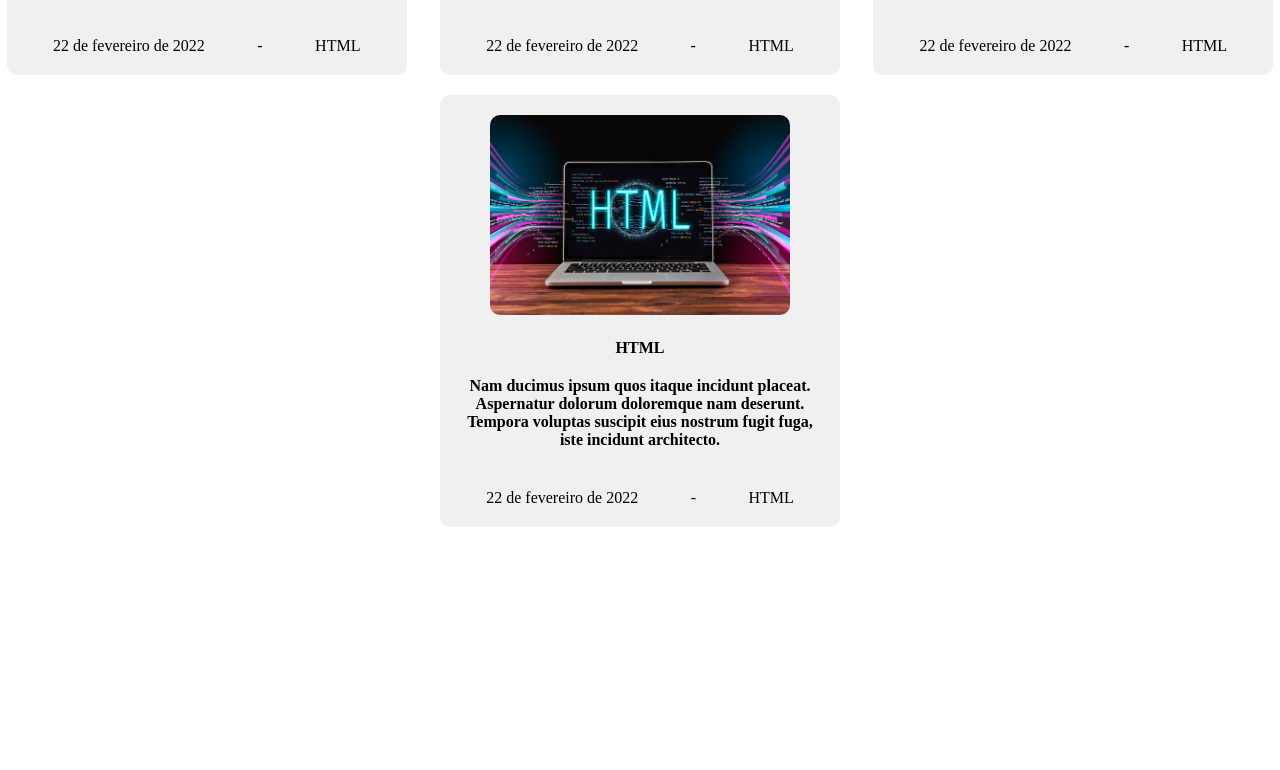
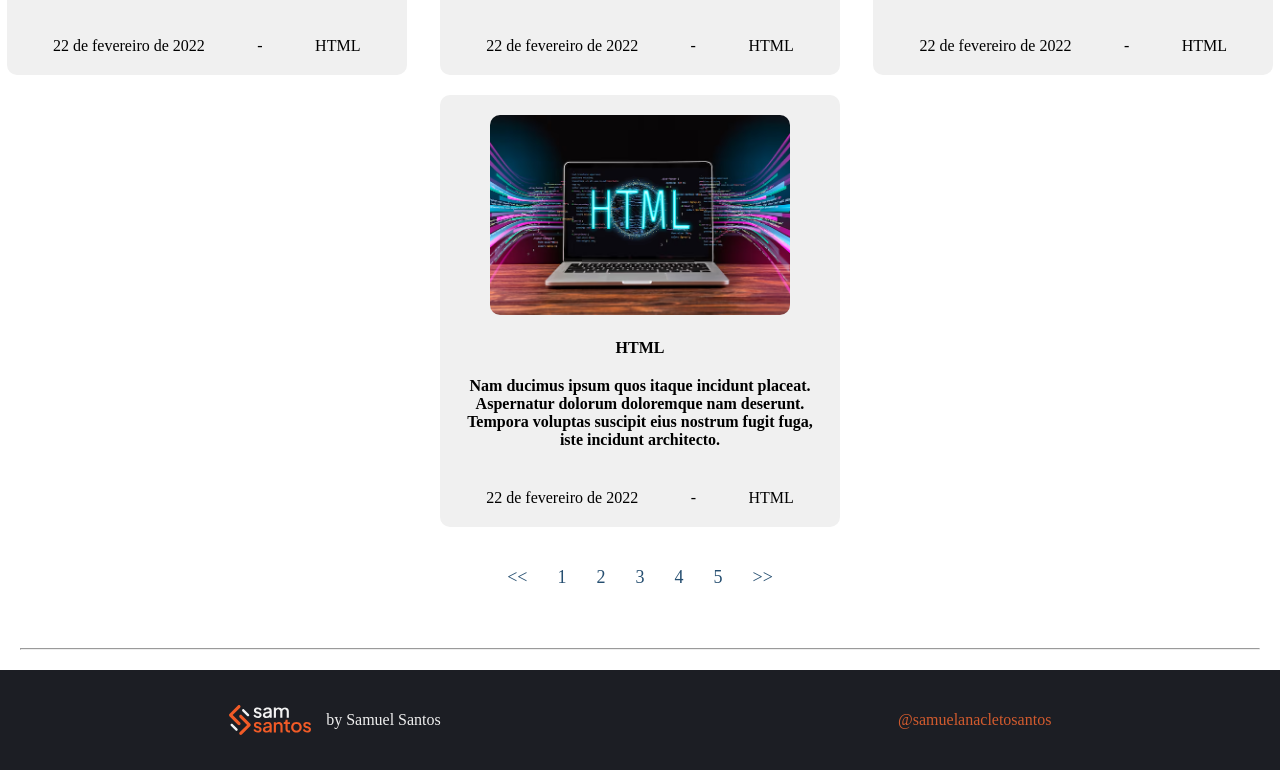
Before and after one commit to SamuelASantos/SamBlog, a plain HTML site: page index.html in a window 1280 px wide. Shown: the part 803-1573 px from the top of the page. Before the commit the page ends 1350 px from the top, so only its background shows below. Drawn offline with Linux system fonts and the light colour scheme; a script that the page names is missing.

Commit message:
Adicionado a seção pagination e footer
- Adicionado a estrutura da seção pagination com suas estilizações
- Adicionado a estrutura da seção footer com suas estilizações

```diff
--- a/assets/css/main.css
+++ b/assets/css/main.css
@@ -87,8 +87,55 @@ article {
     padding: 20px;
 }
 
+.area-pagination {
+    display: flex;
+    justify-content: center;
+    gap: 10px;
+    margin: 30px 0 50px 0;
+}
+
+.area-pagination a {
+    color: var(--txt-secondary-color);
+    font-size: 1.8rem;
+    padding: 10px;
+}
+
+.area-pagination a:hover {
+    text-decoration: overline;
+    color: var(--txt-primary-color);
+}
+
+footer {
+    background-color: var(--bg-dark-color);
+    height: 100px;
+    display: flex;
+    justify-content: space-around;
+    align-items: center;
+    color: var(--txt-light-color);
+}
+
+footer .left {
+    display: flex;
+    align-items: center;
+    gap: 15px;
+}
+
+footer .left img {
+    height: 30px;
+}
+
+footer .right {
+    display: none;
+    align-items: center;
+    color: var(--txt-primary-color);
+}
+
 @media (width > 500px) {
     article {
         flex-direction: row;
     }
+
+    footer .right {
+        display: block;
+    }
 }
--- a/index.html
+++ b/index.html
@@ -127,12 +127,28 @@
                     </div>
                 </div>
             </article>
-            <div class="pagination"></div>
+            <div class="pagination">
+                <div class="area-pagination">
+                    <a href=""> << </a>
+                    <a href=""> 1 </a>
+                    <a href=""> 2 </a>
+                    <a href=""> 3 </a>
+                    <a href=""> 4 </a>
+                    <a href=""> 5 </a>
+                    <a href=""> >> </a>
+                </div>
+            </div>
         </section>
     </main>
+    <hr>
     <footer>
-        <div class="left"></div>
-        <div class="right"></div>
+        <div class="left">
+            <img src="assets/images/ui/Logo-SamSantos-light.svg" alt="">
+            <p>by Samuel Santos</p>
+        </div>
+        <div class="right">
+            <p>@samuelanacletosantos</p>
+        </div>
     </footer>
 
 </body>
```
